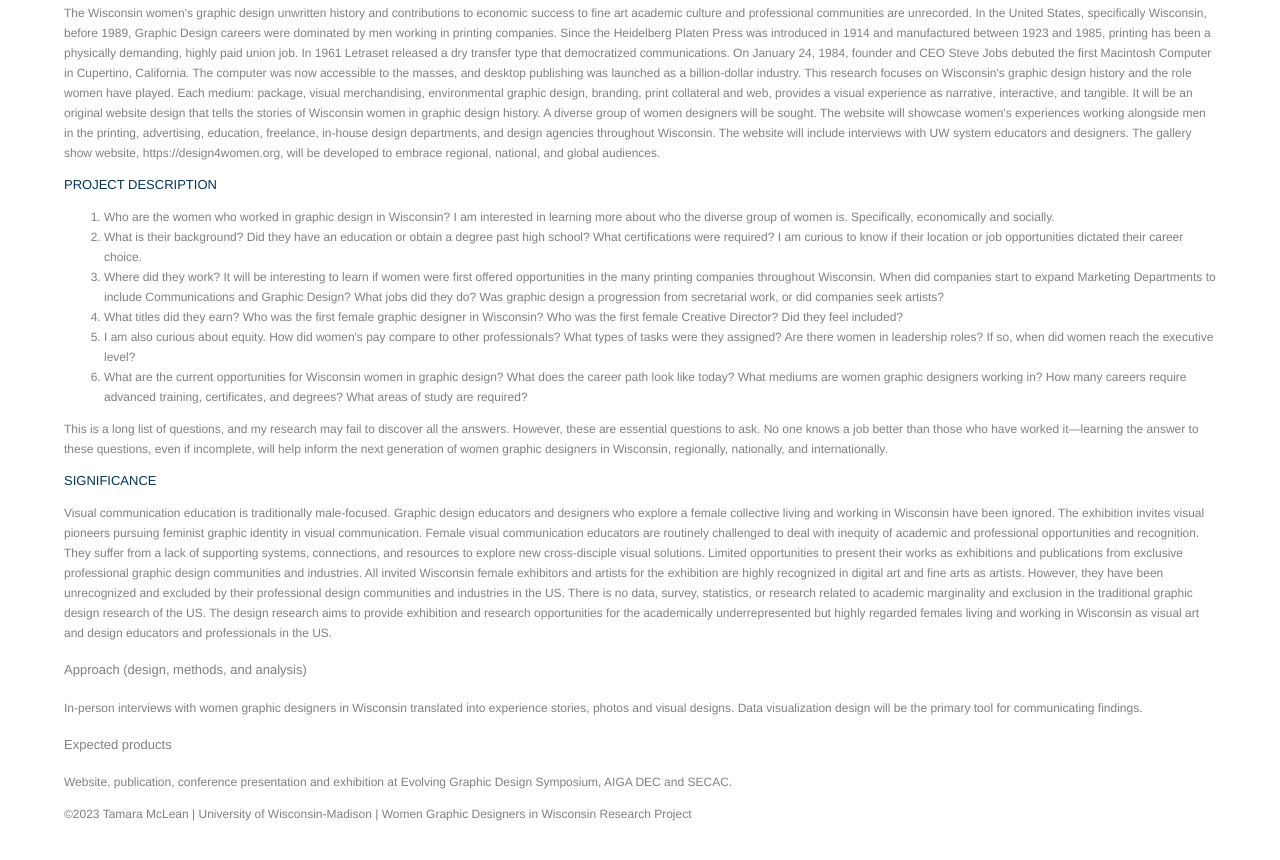
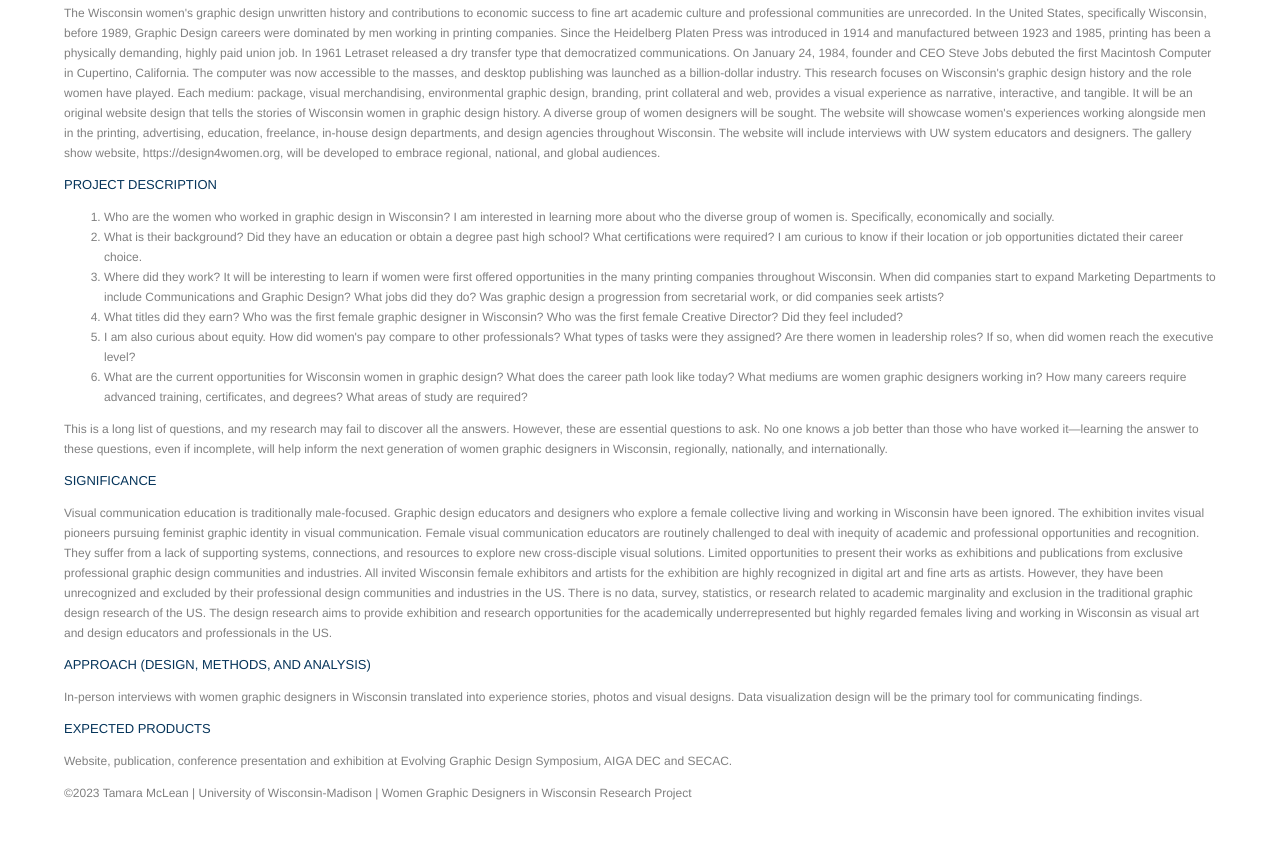
Before and after one commit to PrincessCoder/design4women, a plain HTML site: page index.html in a window 1280 px wide. Shown: the part 456-1316 px from the top of the page. Drawn offline with nearby package versions, Linux system fonts and the light colour scheme.

Commit message:
h2 update

```diff
--- a/index.html
+++ b/index.html
@@ -48,9 +48,11 @@
     <div>
         <h2>Significance</h2>
         <p>Visual communication education is traditionally male-focused. Graphic design educators and designers who explore a female collective living and working in Wisconsin have been ignored. The exhibition invites visual pioneers pursuing feminist graphic identity in visual communication. Female visual communication educators are routinely challenged to deal with inequity of academic and professional opportunities and recognition. They suffer from a lack of supporting systems, connections, and resources to explore new cross-disciple visual solutions. Limited opportunities to present their works as exhibitions and publications from exclusive professional graphic design communities and industries. All invited Wisconsin female exhibitors and artists for the exhibition are highly recognized in digital art and fine arts as artists. However, they have been unrecognized and excluded by their professional design communities and industries in the US. There is no data, survey, statistics, or research related to academic marginality and exclusion in the traditional graphic design research of the US. The design research aims to provide exhibition and research opportunities for the academically underrepresented but highly regarded females living and working in Wisconsin as visual art and design educators and professionals in the US.</p>
-        <h4>Approach (design, methods, and analysis)</h4>
+
+        <h2>Approach (design, methods, and analysis)</h2>
         <p>In-person interviews with women graphic designers in Wisconsin translated into experience stories, photos and visual designs. Data visualization design will be the primary tool for communicating findings.</p>
-        <h4>Expected products</h4>
+
+        <h2>Expected products</h2>
         <p>Website, publication, conference presentation and exhibition at Evolving Graphic Design Symposium, AIGA DEC and SECAC.</p>
 
         <!-- <h4>Thank You</h4>
```
Also changed, not shown: img/WGDW-website-header-banner v2.png (deleted).
